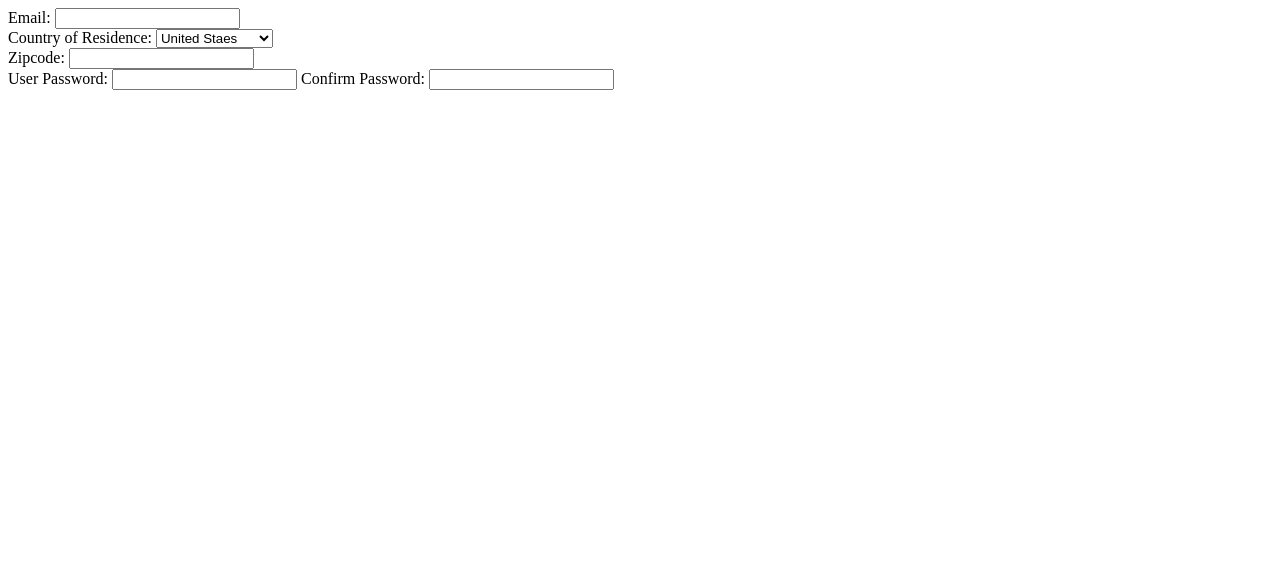
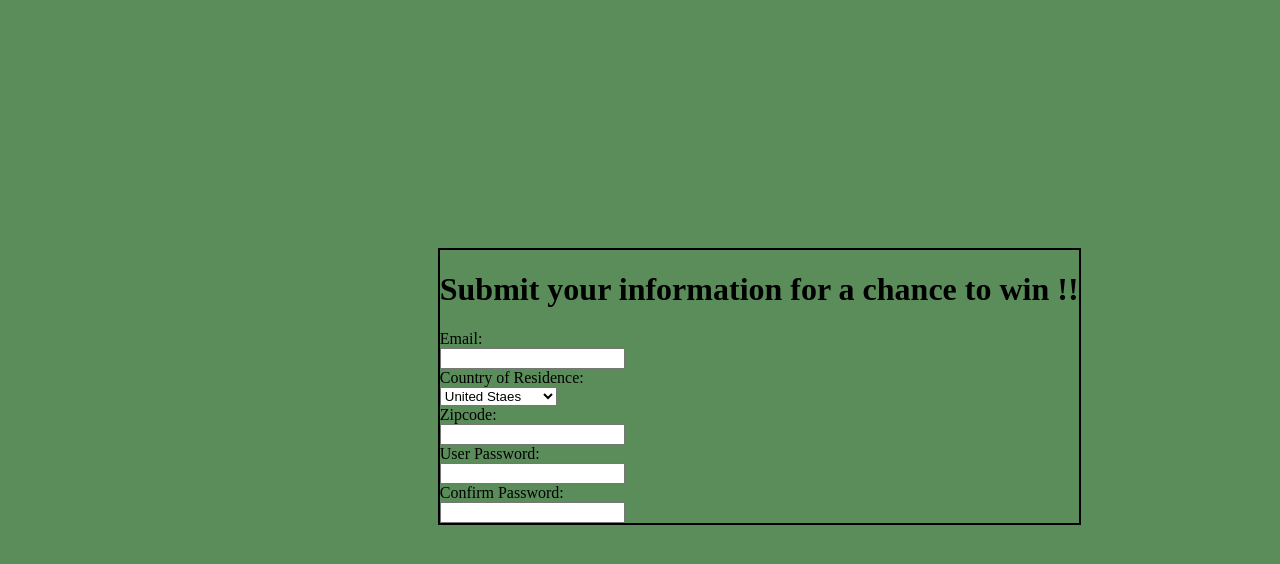
Before and after one commit to tgorsk15/JS-validation-form, a website built with webpack: page dist/index.html in a window 1280 px wide. Built offline with Linux system fonts and the light colour scheme.

```diff
--- a/src/index.js
+++ b/src/index.js
@@ -1,3 +1,6 @@
+import './styles.css';
+
+
 console.log("Why are we still here?");
 console.log("Yes");
 
--- a/src/styles.css
+++ b/src/styles.css
@@ -0,0 +1,24 @@
+html {
+    height: 100%;
+    width: 100%;
+}
+
+body {
+    background-color: rgb(90, 141, 90);
+    min-height: 100%;
+    position: relative;
+}
+
+.form-container {
+    position: absolute;
+    /* display: flex;
+    justify-content: center;
+    align-items: center; */
+    left: 34%;
+    top: 30%;
+    border: 2px solid black;
+}
+
+label {
+    display: block;
+}
```
Also changed, not shown: dist/index.html, dist/main.js, src/formLogic.js (added), src/userInterface.js (added).
